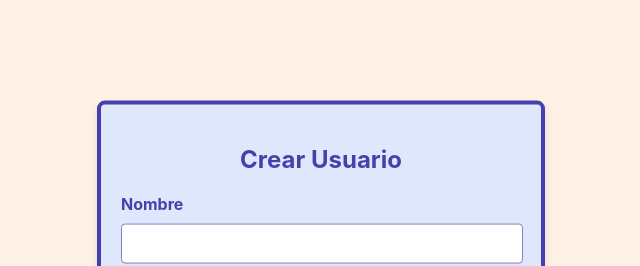
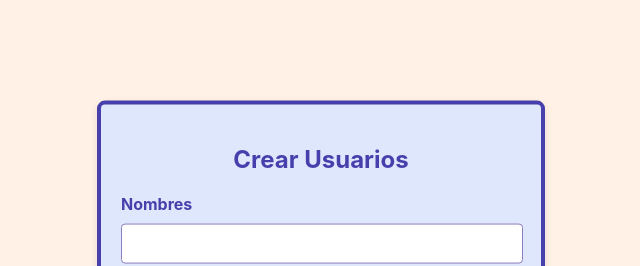
Before and after one commit to kanapo854/PROYECTO-FINAL, a React (Create React App) app in the folder fronted/: page /create-user in a window 1280 px wide. Shown: the top 266 px of the page, without its empty margins (319-959 px from the left). Built offline with nearby package versions, Linux system fonts and the light colour scheme.

Commit message:
Modificación pantalla Crear Usuario

```diff
--- a/fronted/src/components/CreateUser.js
+++ b/fronted/src/components/CreateUser.js
@@ -53,10 +53,10 @@ const CreateUser = () => {
 
   return (
     <div className="create-user-container">
-      <h2>Crear Usuario</h2>
+      <h2>Crear Usuarios</h2>
       <form onSubmit={handleSubmit}>
         <div className="form-group">
-          <label htmlFor="nombre">Nombre</label>
+          <label htmlFor="nombre">Nombres</label>
           <input
             id="nombre"
             type="text"
```
